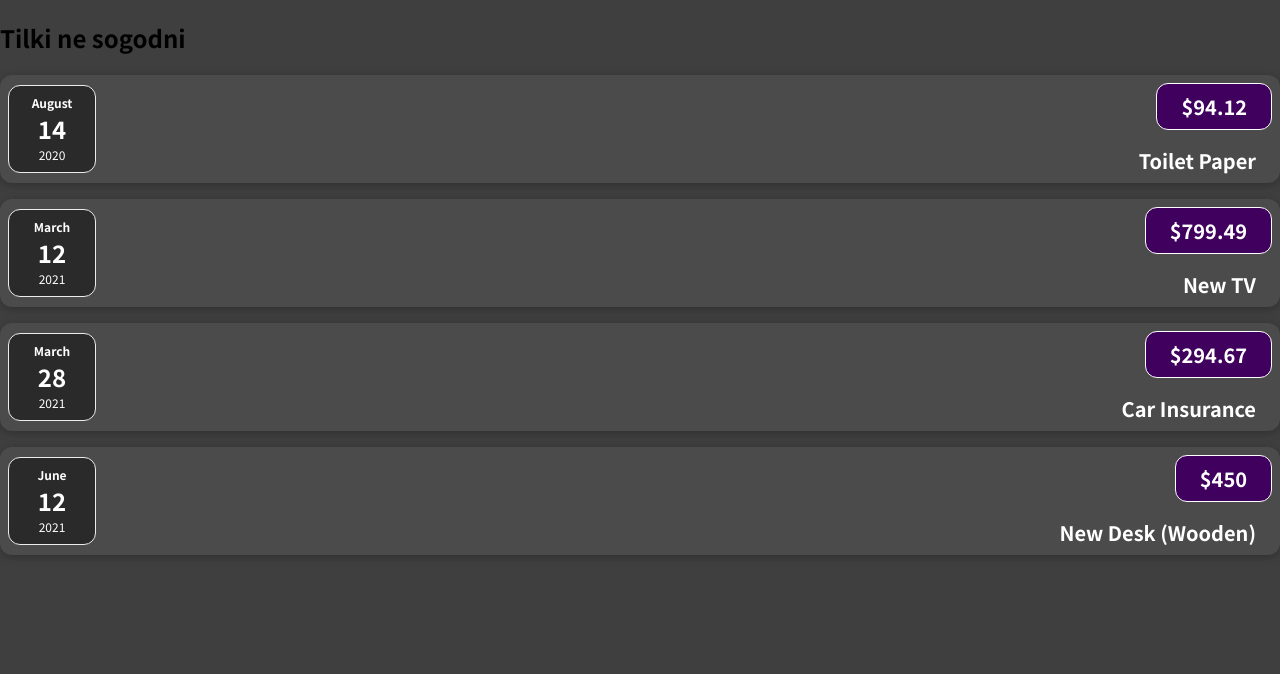
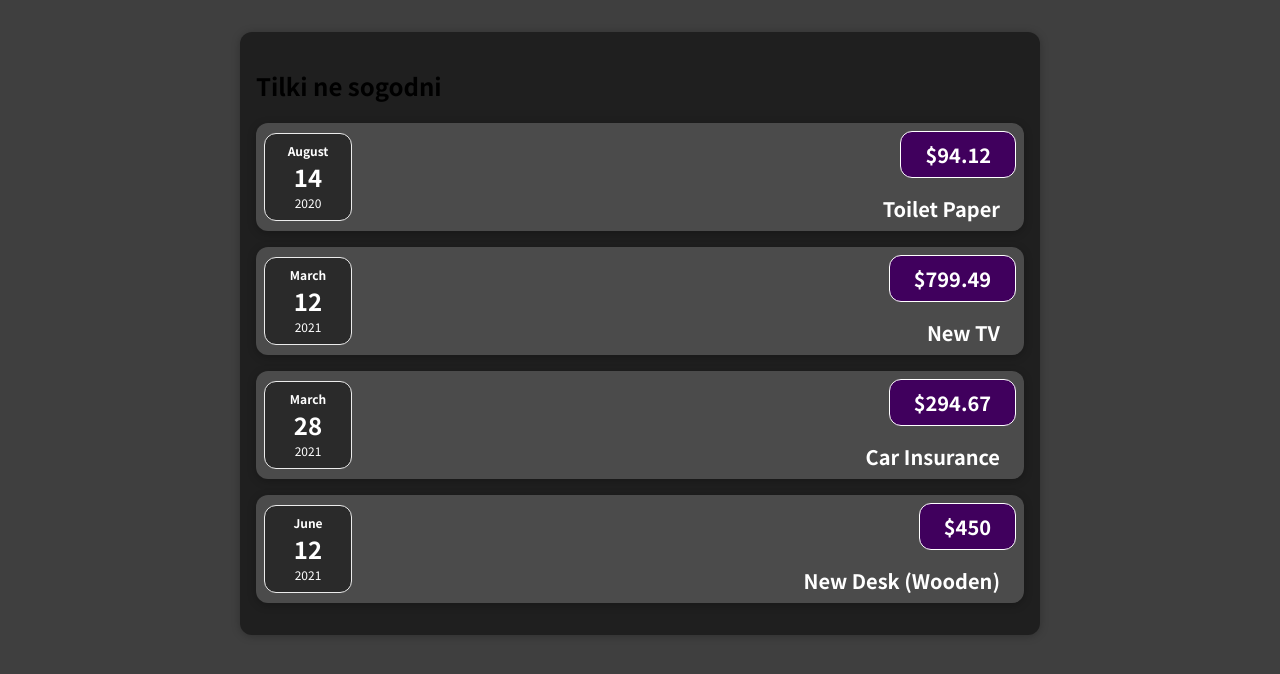
Before and after one commit to UncleLion/React-App, a JavaScript app: page / in a window 1280 px wide. Shown: the top 674 px of the page. Built offline with nearby package versions, Linux system fonts and the light colour scheme.

Commit message:
add new css styles for Expenses.js

```diff
--- a/src/components/Expenses.js
+++ b/src/components/Expenses.js
@@ -3,7 +3,7 @@ import './Expenses.css'
 
 
 function Expenses(props) {
-  return <div>
+  return <div className="expenses">
       <h2>Tilki ne sogodni</h2>
       <ExpenseList
         title={props.items[0].title}
```
